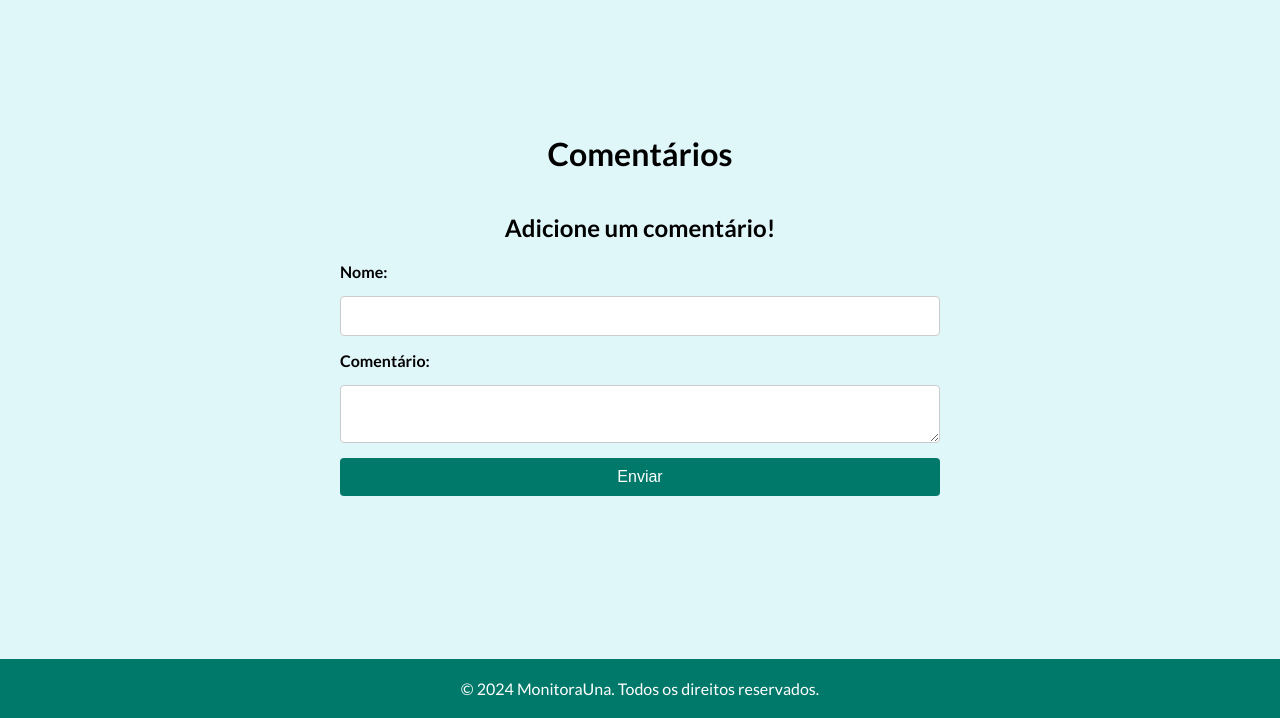
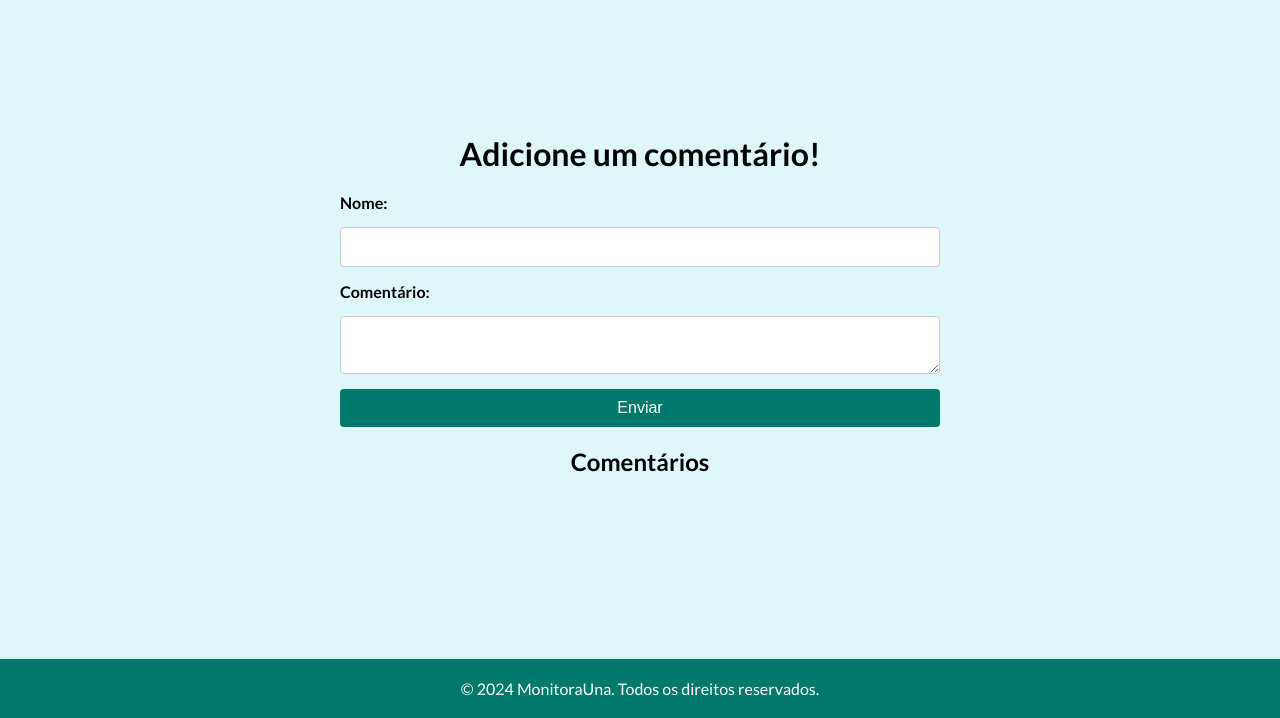
Before and after one commit to LuizBuarqueDev/MonitoraUna, a plain HTML site: page pages/comentarios.html in a window 1280 px wide. Shown: the part 82-800 px from the top of the page. Drawn offline with Linux system fonts and the light colour scheme; no server answers.

Commit message:
reorganiza a página de comentarios

```diff
--- a/js/script.js
+++ b/js/script.js
@@ -36,6 +36,8 @@ async function buscarComentarios(){
         const comentarios = await response.json();
         const listaComentarios = document.getElementById('lista-comentarios');
 
+        comentarios.sort((a, b) => b.id - a.id);
+
         listaComentarios.innerHTML = '';
 
         comentarios.forEach(comentario =>{
--- a/pages/comentarios.html
+++ b/pages/comentarios.html
@@ -27,10 +27,7 @@
     </header>
 
     <main>
-        <h1>Comentários</h1>
-        <div id="lista-comentarios" class="lista-comentarios"></div>
-
-        <h2>Adicione um comentário!</h2>
+        <h1>Adicione um comentário!</h1>
         <form id="formulario">
             <label for="nome">Nome: </label>
             <input type="text" id="nome" name="nome" required>
@@ -40,6 +37,9 @@
 
             <button type="submit">Enviar</button>
         </form>
+
+        <h2>Comentários</h2>
+        <div id="lista-comentarios" class="lista-comentarios"></div>
     </main>
 
     <footer>
```
Also changed, not shown: index.html (+1 -1 lines).
